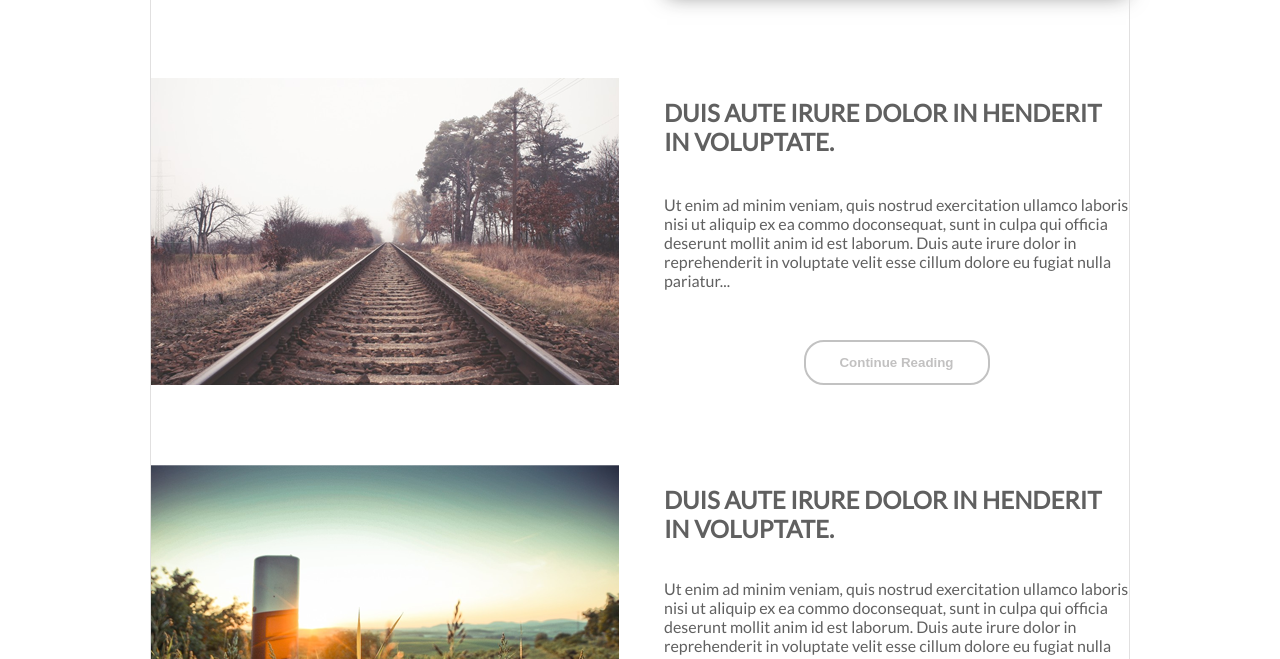
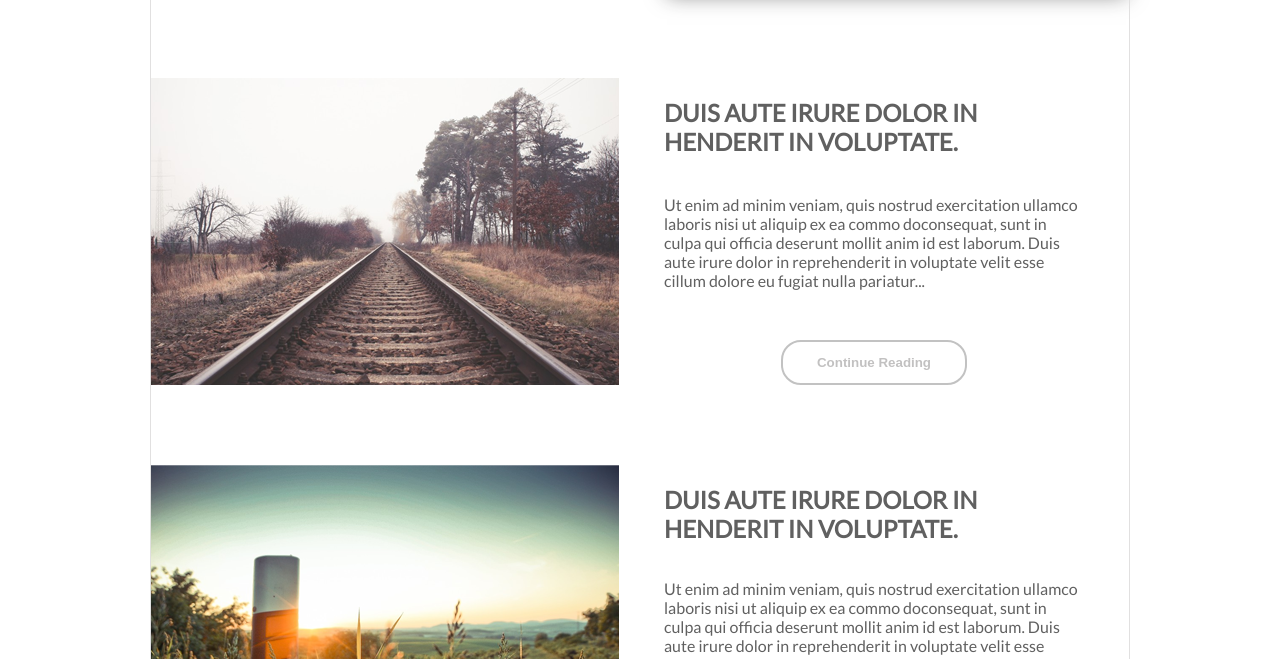
Before and after one commit to NadavVazana/responsive-site-1, a plain HTML site: page index.html in a window 1280 px wide. Shown: the part 141-800 px from the top of the page. Drawn offline with Linux system fonts and the light colour scheme.

Commit message:
second commit

```diff
--- a/css/style.css
+++ b/css/style.css
@@ -289,6 +289,7 @@ html {
 
 .text-container {
     margin-inline-start: 45px;
+    margin-inline-end: 45px;
     /* padding-top: 30px; */
 
 }
```
